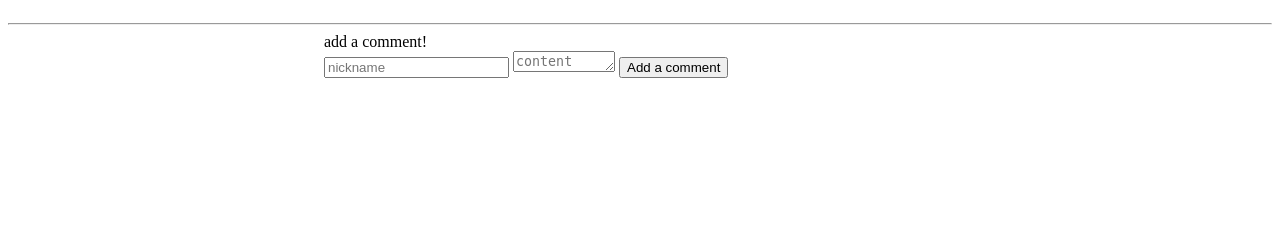
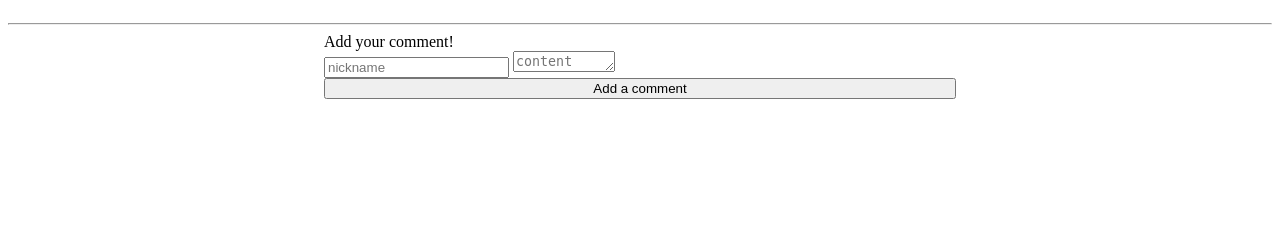
Before and after one commit to JulienPlume/module3-php, a PHP site: page /module3-php/viewArticle.php in a window 1280 px wide. Shown: the part 134-374 px from the top of the page. Run offline with PHP 8.4, Linux system fonts and the light colour scheme; data that the repository does not hold is empty.

Commit message:
some minor front correction

```diff
--- a/view/listArticles.php
+++ b/view/listArticles.php
@@ -37,7 +37,8 @@
    .article{
    /* width: 60%; */
    background-color: rgba(255,255,255,.1);
-   margin-bottom: 20px;
+   margin: 10px;
+   padding: 20px;
    }
    .flexAdminBtn{
    display: flex;
--- a/view/viewArticle.php
+++ b/view/viewArticle.php
@@ -51,13 +51,13 @@
       <hr>
       <?php endforeach; ?>
       <div class="card">
-         <div class="card-header">add a comment!</div>
+         <div class="card-header">Add your comment!</div>
          <div class="card-body">
             <form method="post">
                <input type="text" name ="author" value="" placeholder="nickname">
                <input type="hidden" name ="article_id" value="<?= $article['id']?>">
                <textarea name="comment" id="" cols="10" rows="1" class="form-control" placeholder="content"></textarea>
-               <input type="submit" class="btn btn-outline-info" name="submit_comment" value="Add a comment">
+               <input type="submit" class="btn_add btn btn-outline-info" name="submit_comment" value="Add a comment">
             </form>
          </div>
       </div>
@@ -79,4 +79,7 @@
    .card{
    margin-bottom: 68px;
    }
+   .btn_add{
+      width: 100%;
+   }
 </style>
```
Also changed, not shown: README.md.
